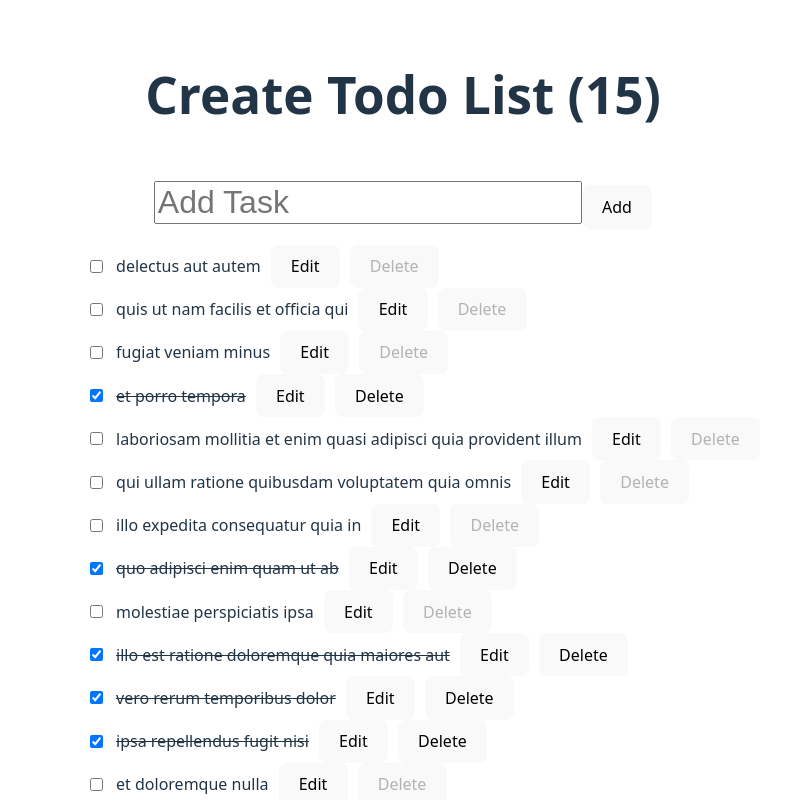
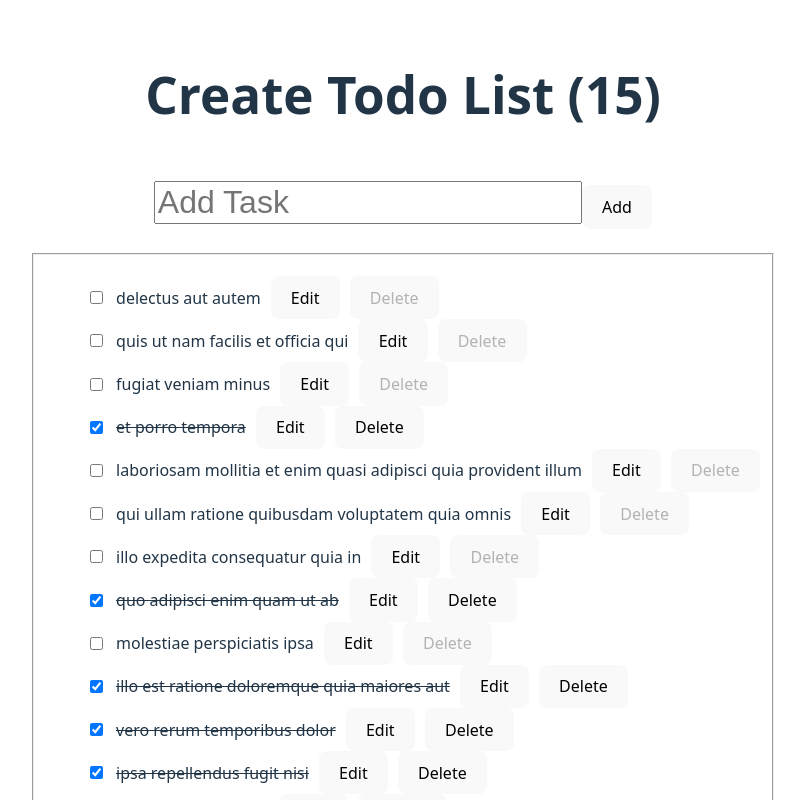
Before and after one commit to cfunch29/RLabTodoList, a React (Vite) app: page / in a window 1280 px wide. Shown: the top 800 px of the page, without its empty margins (237-1042 px from the left). Built offline with nearby package versions, Linux system fonts and the light colour scheme.

Commit message:
added fieldset to make more visually appealing/organized

```diff
--- a/src/App.jsx
+++ b/src/App.jsx
@@ -185,8 +185,9 @@ const Todos = () => {
       <button onClick={handleAdd}>Add
         {/* {editingId ? "Update" : "Add"} */}
       </button>
-
-
+ <br />
+  <br />
+      <fieldset>
       <ul>
         {todos.map((todo) => (
           <li key={todo.id}
@@ -250,11 +251,12 @@ const Todos = () => {
 
             </ul>
 
-
+</fieldset>
+ <br />
       {/* resets to default todo list */}
       <button onClick={() => dispatch({ type: "resetTodos", payload: initialState })}>
         Reset</button>
-      <br />
+
 
     </>
   );
```
